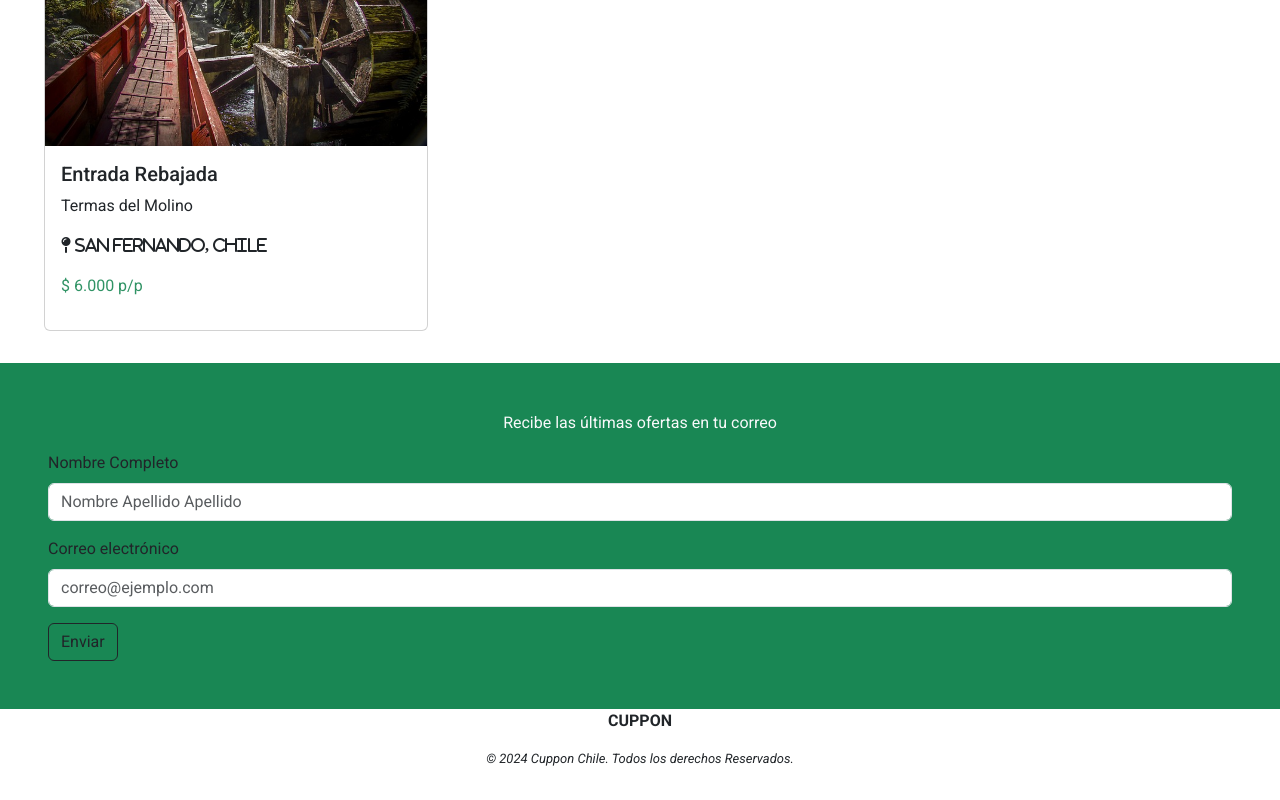
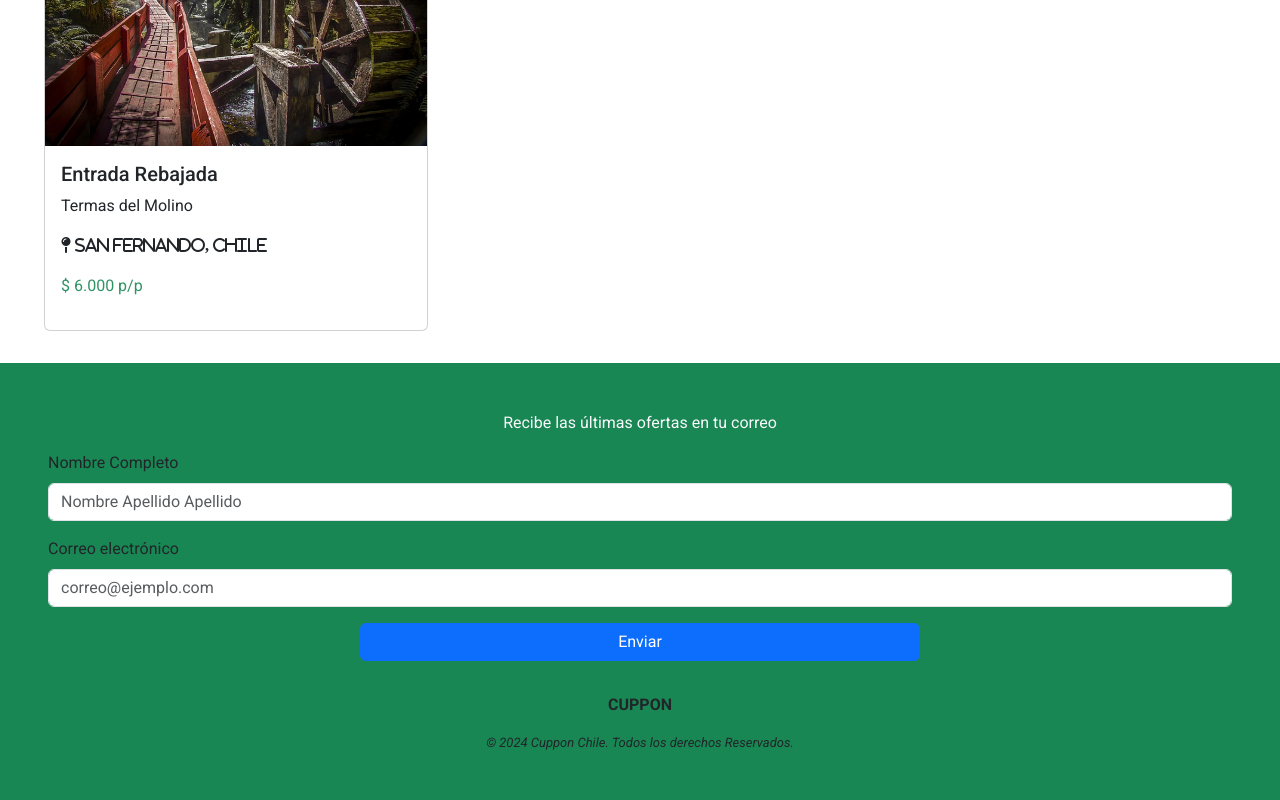
Before and after one commit to AlexanderManriquez/pag-cuppon-en-bootstrap, a plain HTML site: page index.html in a window 1280 px wide. Shown: the part 1569-2369 px from the top of the page. Before the commit the page ends 2337 px from the top, so only its background shows below. Drawn offline with nearby package versions, Linux system fonts and the light colour scheme.

Commit message:
se modifica index

```diff
--- a/index.html
+++ b/index.html
@@ -142,8 +142,8 @@
     <div class="mb-3">
       <label for="exampleFormControlInput1" class="form-label">Correo electrónico</label>
       <input type="email" class="form-control" id="exampleFormControlInput1" placeholder="correo@ejemplo.com">
-    </div class="text-center">
-      <button type="button" class="btn btn-outline-dark">Enviar</button>
+    <div class="d-grid gap-2 col-6 mx-auto p-3">
+      <button class="btn btn-primary" type="button">Enviar</button>
     </div>
   </div>
 
```
